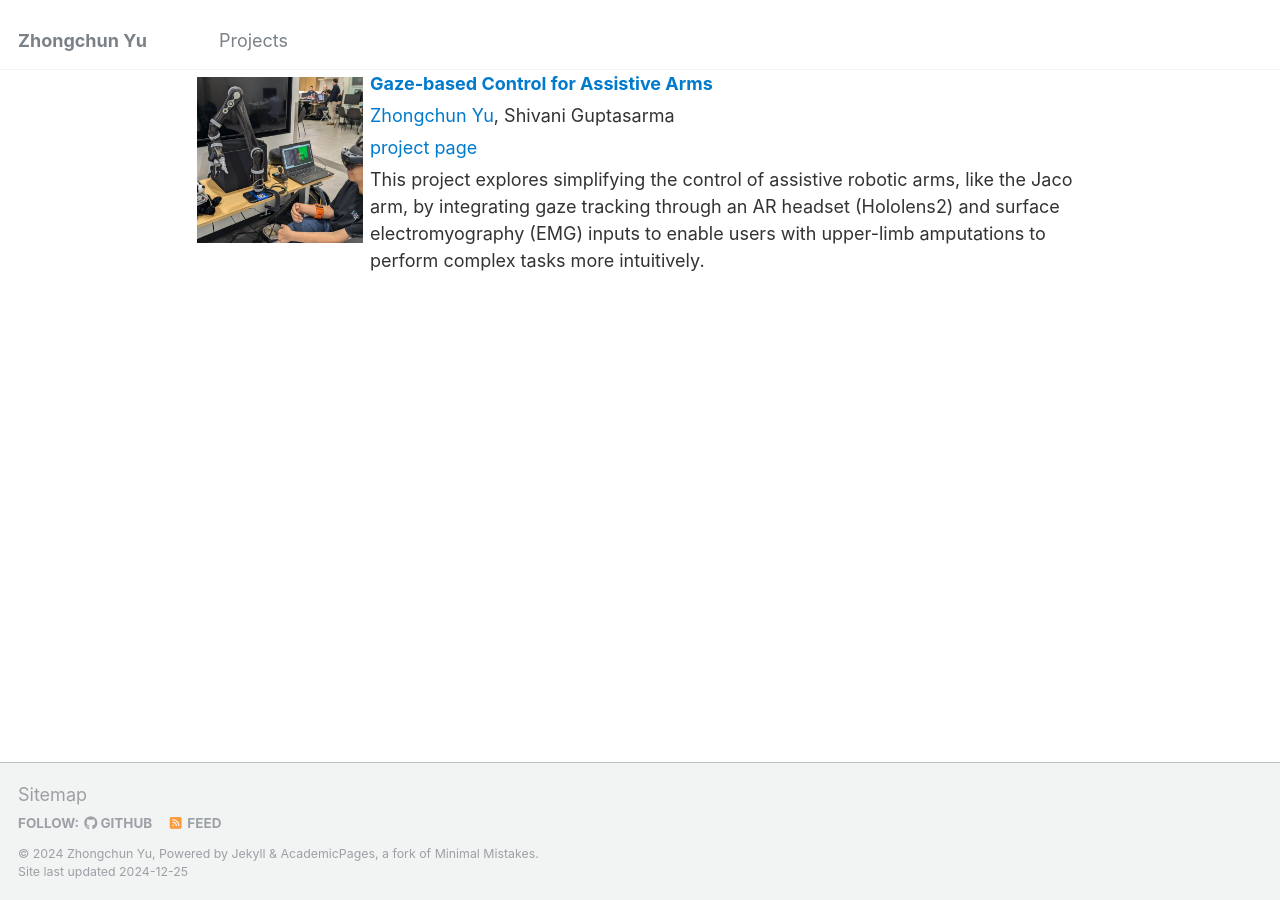
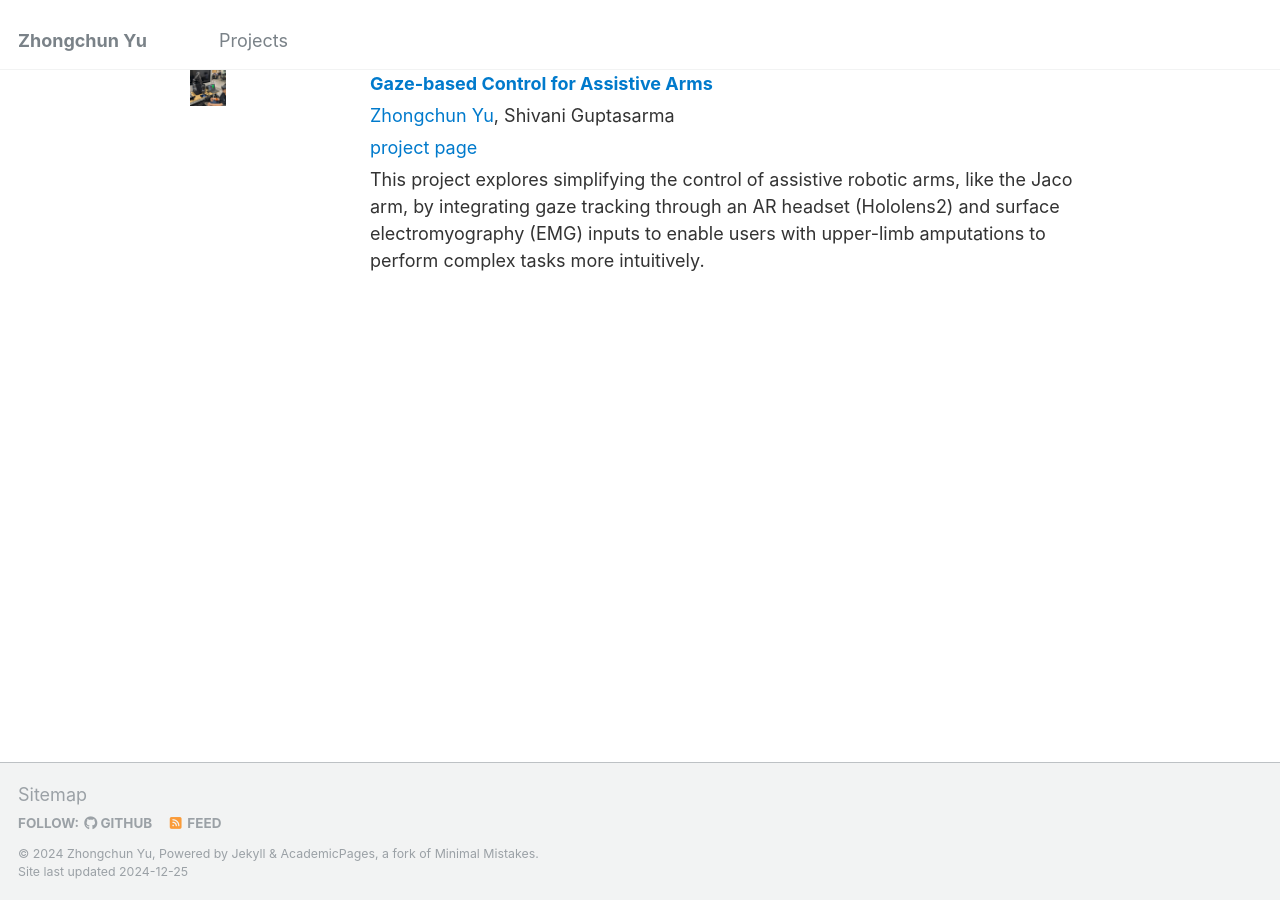
Before and after one commit to yuzhongchun17/yuzhongchun17.github.io, a Jekyll site: the page built from _pages/research.html, in a window 1280 px wide. Built offline with Jekyll 4.4.1, drawn with Linux system fonts in a browser that asks for light colours.

Commit message:
Update research.html

```diff
--- a/_pages/research.html
+++ b/_pages/research.html
@@ -23,6 +23,8 @@ permalink: /research/
     .research-table td {
       vertical-align: middle;
       border: none; /* Remove cell borders */
+      padding: 0; /* Remove padding around cells */
+
     }
 
     .research-table tr {
@@ -31,7 +33,7 @@ permalink: /research/
     }
 
     .research-media {
-      width: 100%; /* 20% of the research-table width */
+      width: 20%; /* 20% of the research-table width */
       aspect-ratio: 1 / 1; /* Always maintain a square aspect ratio */
       display: flex;
       align-items: center;
```
